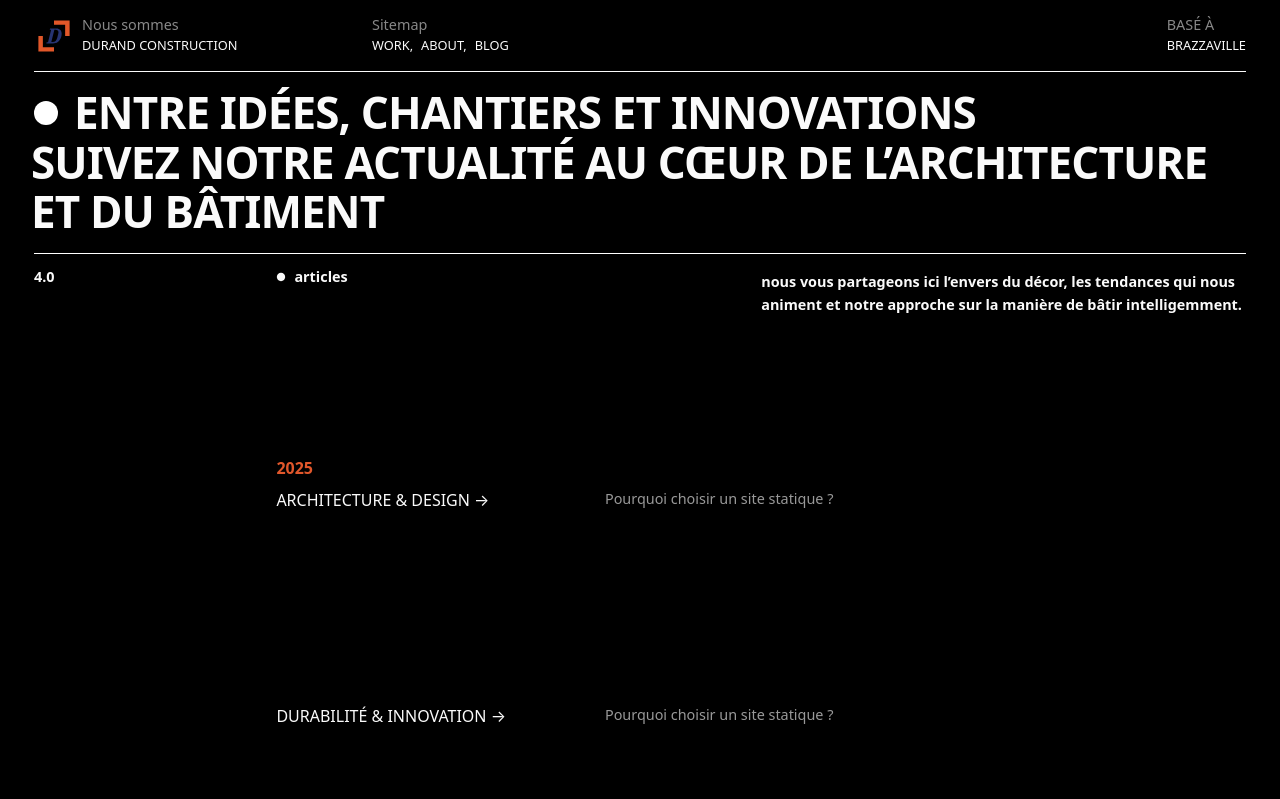
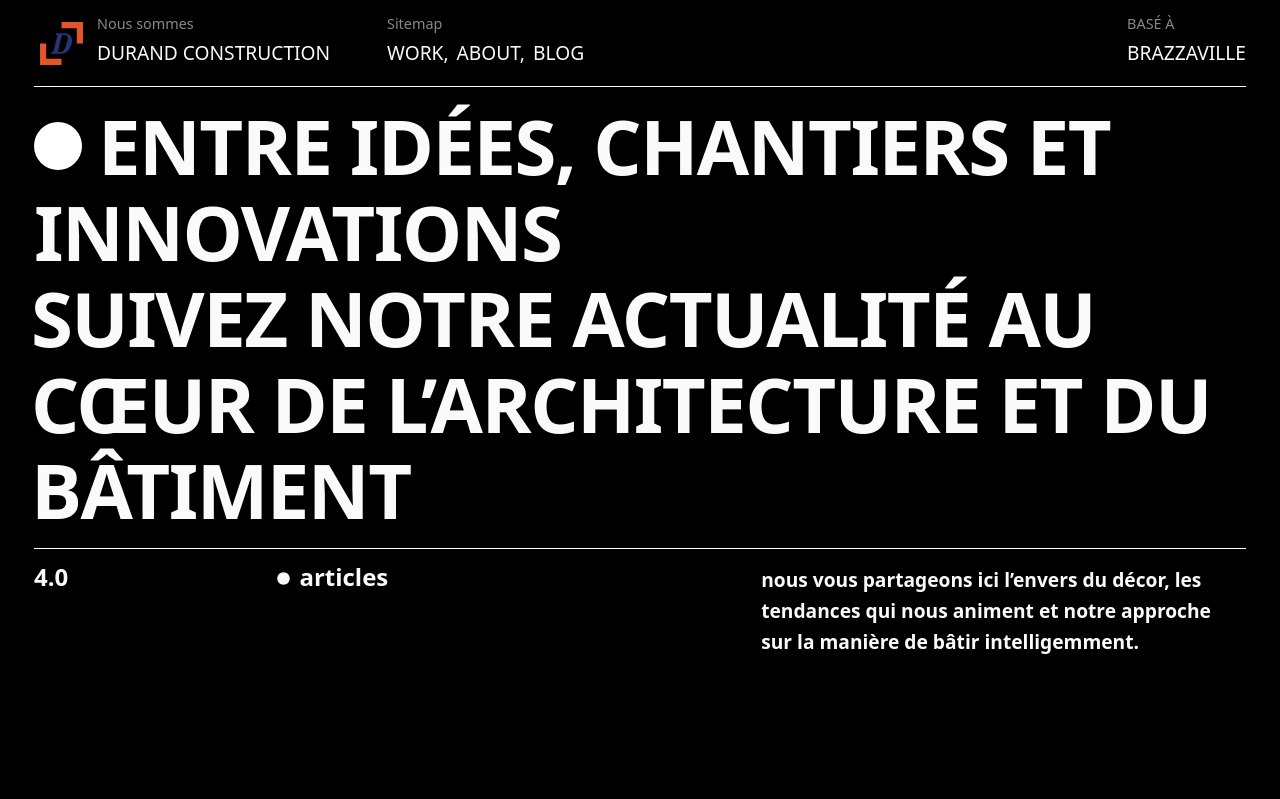
Before and after one commit to elyseeMB/durand_construction, an Astro site: page /blog in a window 1280 px wide. Shown: the top 799 px of the page. Built offline with nearby package versions, Linux system fonts and the light colour scheme; Astro itself is replaced by a stand-in of ours.

Commit message:
pre-prod: v1

```diff
--- a/src/components/Heading.astro
+++ b/src/components/Heading.astro
@@ -61,6 +61,36 @@ const { title, description } = Astro.props;
     }
   }
 
+  @media screen and (min-width: 1200px) {
+    .left h1 {
+      --line-height: 1.13;
+      --size: 4.75rem;
+      position: relative;
+      letter-spacing: -0.02em;
+      font-size: var(--size);
+      line-height: var(--line-height);
+      text-indent: 4rem;
+
+      &:last-child {
+        margin-inline: -3px;
+        text-indent: 0;
+      }
+
+      &:first-child:before {
+        --size-before: 3rem;
+        position: absolute;
+        content: "";
+        inset: 0;
+        left: 0;
+        top: calc((var(--size) * var(--line-height) - var(--size-before)) / 2);
+        width: var(--size-before);
+        aspect-ratio: 1 / 1;
+        border-radius: 5rem;
+        background: #fff;
+      }
+    }
+  }
+
   @media screen and (max-width: 590px) {
     .left h1 {
       --size-before: 0.8rem;
--- a/src/components/HeadingSmart.astro
+++ b/src/components/HeadingSmart.astro
@@ -12,17 +12,17 @@ const { title, description } = Astro.props;
 <div class="left">
   {
     title && (
-      <h3>
+      <h2>
         {strategyToUppercase(title!)}
         <br />
-      </h3>
+      </h2>
     )
   }
   {
     description && (
-      <h3>
+      <h2>
         <span>{strategyToUppercase(description)}</span>
-      </h3>
+      </h2>
     )
   }
 </div>
@@ -32,7 +32,7 @@ const { title, description } = Astro.props;
     grid-column: 1 / span 5;
     padding-block: var(--space);
 
-    h3 {
+    h2 {
       --line-height: 1.13;
       --size: 2.75rem;
       position: relative;
@@ -43,9 +43,25 @@ const { title, description } = Astro.props;
   }
 
   @media screen and (max-width: 590px) {
-    .left h3 {
+    .left h2 {
       --size: 1.75rem;
       font-size: var(--size);
     }
   }
+
+  @media screen and (min-width: 1200px) {
+    .left {
+      grid-column: 1 / span 5;
+      padding-block: var(--space);
+
+      h2 {
+        --line-height: 1.13;
+        --size: 3.75rem;
+        position: relative;
+        letter-spacing: -0.02em;
+        font-size: var(--size);
+        line-height: var(--line-height);
+      }
+    }
+  }
 </style>
--- a/src/components/blocks/BottomPage.astro
+++ b/src/components/blocks/BottomPage.astro
@@ -69,6 +69,14 @@ const { description, classement, topic, labelForLink, href } = Astro.props;
         height: 100%;
         object-fit: cover;
       }
+
+      video {
+        aspect-ratio:  16 / 9;
+        width: 100%;
+        height: 100%;
+        object-fit: cover;
+        display: block;
+      }
     }
 
     .text-description {
@@ -128,4 +136,16 @@ const { description, classement, topic, labelForLink, href } = Astro.props;
     }
 
   }
+
+  @media screen and (min-width: 1200px) {
+  .bottom .info  {
+    font-size: var(--h5);
+
+    span {
+      width: 15px;
+    }
+  }
+
+}
+
 </style>
--- a/src/components/blocks/Hero.astro
+++ b/src/components/blocks/Hero.astro
@@ -23,13 +23,15 @@ const rss = await data.text();
         <!-- <img
           src="https://freight.cargo.site/w/600/q/75/i/13959baccd0882a93967ed92da231fc20a5eb518f06858467d31745d70cb545e/Patchwork2.jpg"
         /> -->
-        <Picture
+
+        <video src="/video1.mp4" autoplay muted playsinline loop></video>
+        <!-- <Picture
           src={myImage}
           formats={["webp"]}
           alt="A description of my image."
           width={myImage.width}
           height={myImage.height}
-        />
+        /> -->
       </BottomPage>
     </div>
 
--- a/src/css/app.css
+++ b/src/css/app.css
@@ -181,12 +181,22 @@ p,
   }
 }
 
-html.is-changing .transition-fade {
-  transition: opacity 0.25s;
-  opacity: 1;
-}
-html.is-animating .transition-fade {
-  opacity: 0;
+@media screen and (min-width: 1200px) {
+  :root {
+    --font-size-base: 1.2rem;
+    --font-scale: 1.25;
+  }
+
+  ul li {
+    font-size: var(--font-size-base) !important;
+    line-height: 1.6;
+  }
+
+  p,
+  .text {
+    font-size: var(--font-size-base) !important;
+    line-height: 1.6;
+  }
 }
 
 body {
--- a/src/css/modules/footer.css
+++ b/src/css/modules/footer.css
@@ -165,4 +165,18 @@ footer .legacy h1 {
     text-align: center;
     font-size: 2.8rem;
   }
+
+  footer .legacy .copyright {
+    font-size: 1rem;
+  }
 }
+
+@media screen and (min-width: 1200px) {
+  footer .legacy h1 {
+    font-size: 7rem;
+  }
+
+  footer .legacy .copyright {
+    font-size: 1.35rem;
+  }
+}
--- a/src/css/modules/header.css
+++ b/src/css/modules/header.css
@@ -278,3 +278,10 @@
     display: none;
   }
 }
+
+@media screen and (min-width: 1200px) {
+  .header .navigation svg {
+    width: 55px !important;
+    height: 55px !important;
+  }
+}
```
Also changed, not shown: src/components/blocks/Projets.astro (+12 -0 lines), src/pages/blog/[...id].astro (+8 -0 lines), 1 other file.
